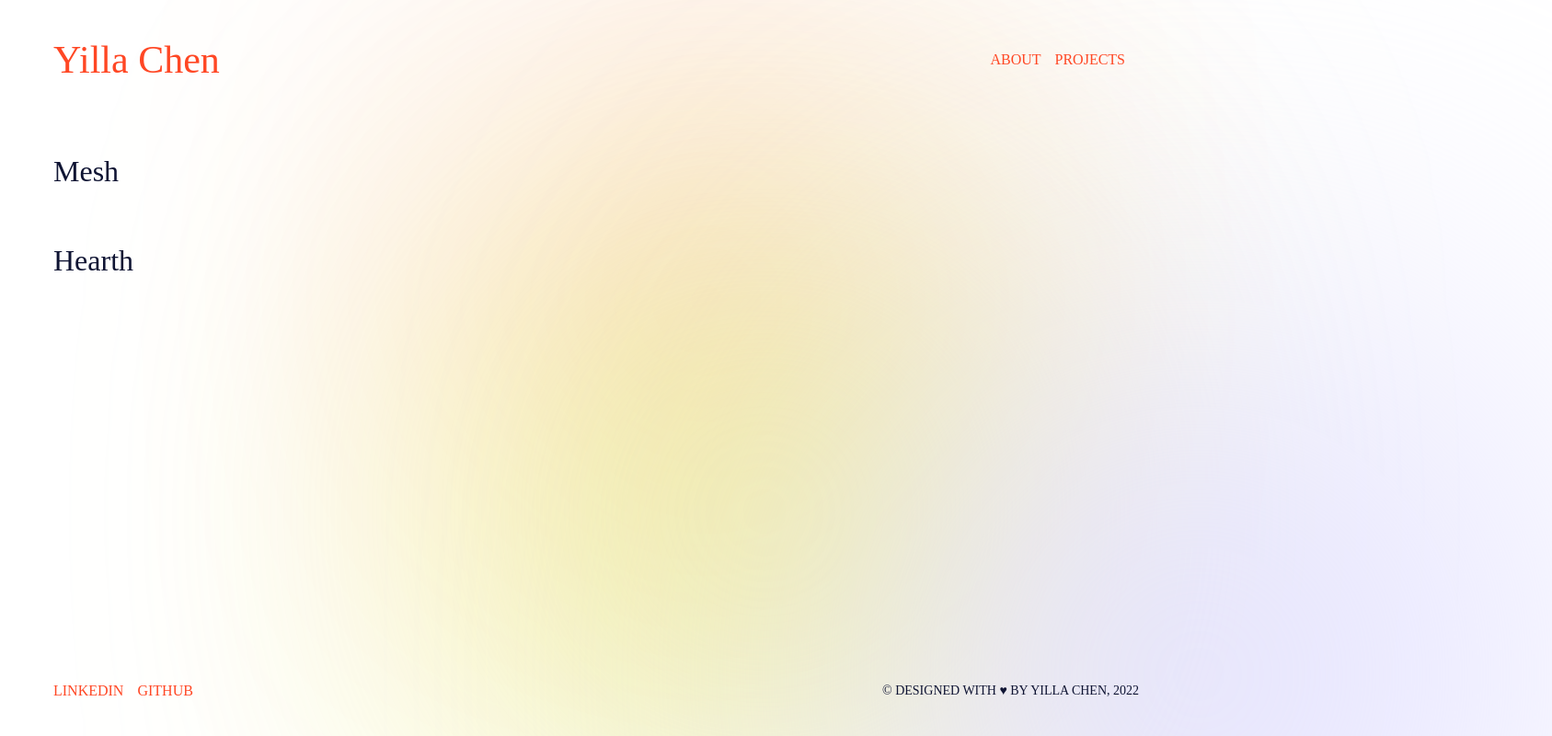
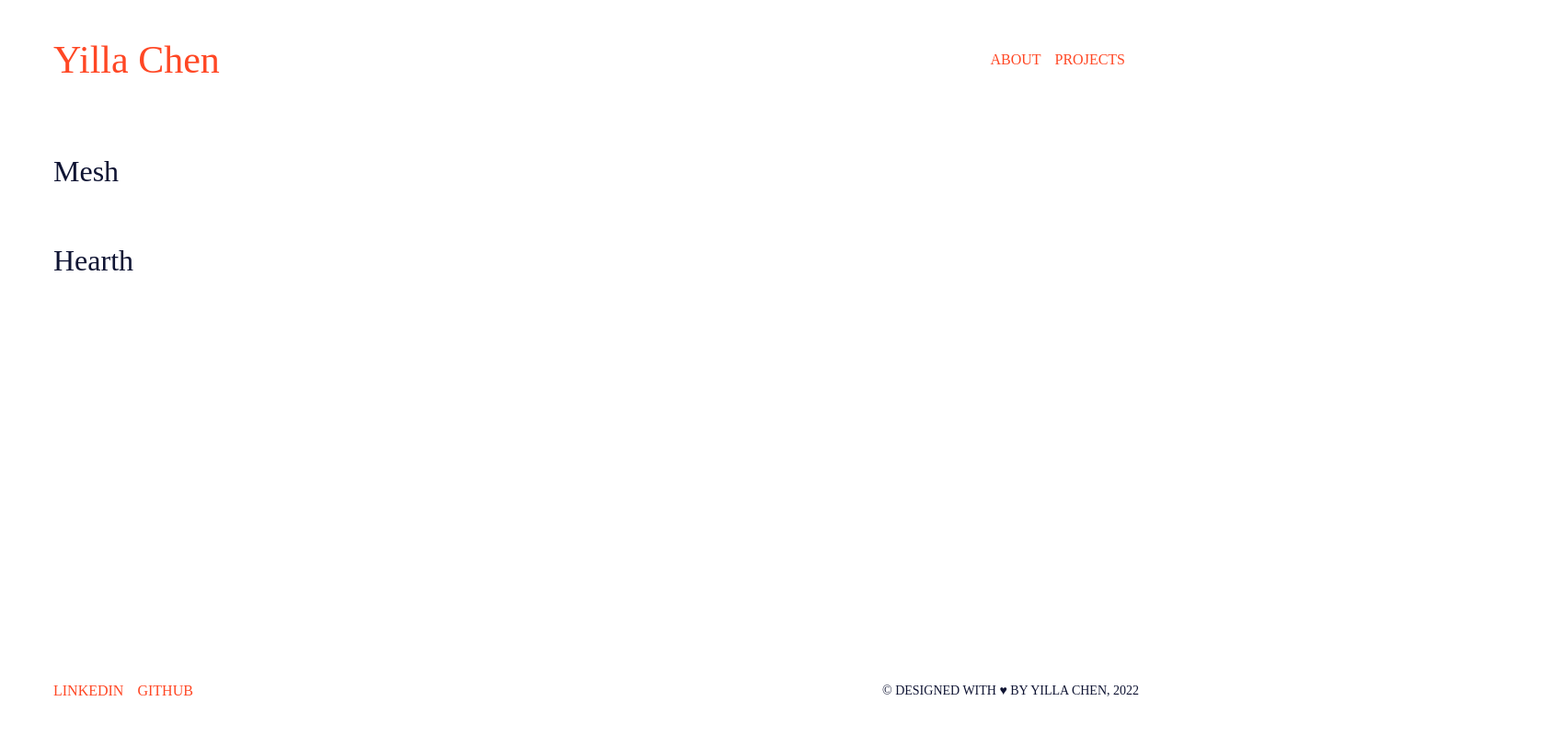
Before and after one commit to yillachen/portfolio, a React (Create React App) app: page / in a window 1280 px wide. Shown: the top 800 px of the page at 92% size, 1687 px wide, since content can reach past the window. Built offline with nearby package versions, Linux system fonts and the light colour scheme.

Commit message:
feat: framer motion for page transitions

```diff
--- a/package.json
+++ b/package.json
@@ -4,9 +4,11 @@
   "private": true,
   "devDependencies": {
     "@types/react-router-dom": "^5.3.3",
+    "@types/react-transition-group": "^4.4.4",
     "nodemon": "^2.0.15"
   },
   "dependencies": {
+    "-": "^0.0.1",
     "@testing-library/jest-dom": "^5.16.1",
     "@testing-library/react": "^12.1.2",
     "@testing-library/user-event": "^13.5.0",
@@ -14,11 +16,13 @@
     "@types/node": "^16.11.21",
     "@types/react": "^17.0.38",
     "@types/react-dom": "^17.0.11",
-    "paper": "^0.12.15",
+    "framer-motion": "^6.2.3",
     "react": "^17.0.1",
     "react-dom": "^17.0.1",
     "react-router-dom": "^5.2.0",
     "react-scripts": "5.0.0",
+    "react-transition-group": "^4.4.2",
+    "save": "^2.4.0",
     "scrollmagic": "^2.0.8",
     "styled-components": "^5.3.3",
     "typescript": "^4.5.4",
--- a/public/index.html
+++ b/public/index.html
@@ -12,8 +12,8 @@
   </head>
   <body>
     <div id="root"></div>
-    <div class="redCircle"></div>
-    <div class="greenCircle"></div>
-    <div class="lavCircle"></div>
+    <!-- <div class="redCircle"></div> -->
+    <!-- <div class="greenCircle"></div>
+    <div class="lavCircle"></div> -->
   </body>
 </html>
--- a/src/components/About.tsx
+++ b/src/components/About.tsx
@@ -1,13 +1,21 @@
+import { motion } from "framer-motion";
 import React from "react";
 import IPage from "../interface/page";
 import { AboutFlex, Column, List, Label } from "../styles";
+import { fadeTransition, pageVariant } from "../config/transition";
 
 const About: React.FunctionComponent<IPage> = (props) => {
   return (
-    <>
+    <motion.div
+      animate="in"
+      initial="out"
+      exit="out"
+      variants={pageVariant}
+      transition={fadeTransition}
+    >
       <h2>
         <span style={{ fontStyle: "italic" }}>Nice to e-meet you!</span> My name
-        is Yilla and I'm a motivated, forward-thinking
+        is Yilla and I'm a motivated, forward-thinking{" "}
         <span style={{ fontStyle: "italic" }}>Full Stack Engineer</span>, born
         and raised in Brooklyn. I'm passionate about creating impactful
         intuitive applications and moderizing technology so it's accessible for
@@ -16,11 +24,12 @@ const About: React.FunctionComponent<IPage> = (props) => {
       <h3>
         Before coding, I was a Marketing Manager, focusing on skincare and SaaS.
         I also love skin science — I'm a licensed esthetician, too — and DIY
-        home projects. Currently, I mentor
+        home projects. Currently, I mentor{" "}
         <a href="https://fullstackacademy.com" target="_blank" rel="noreferrer">
           Fullstack Academy
-        </a>
-        students, focusing on the PERN stack (PostgreSQL, Express.js, React, Node.js) and DS&A.
+        </a>{" "}
+        students, focusing on the PERN stack (PostgreSQL, Express.js, React,
+        Node.js) and DS&A.
       </h3>
 
       <AboutFlex>
@@ -64,7 +73,7 @@ const About: React.FunctionComponent<IPage> = (props) => {
           </List>
         </Column>
       </AboutFlex>
-    </>
+    </motion.div>
   );
 };
 
--- a/src/components/Footer.tsx
+++ b/src/components/Footer.tsx
@@ -1,9 +1,19 @@
+import { AnimatePresence, motion } from "framer-motion";
 import React from "react";
 import IPage from "../interface/page";
 import { BottomBar, BottomLinks, Nav } from "../styles";
+import { bSpringTransition, bSpringVariant } from "../config/transition";
 
 const Footer: React.FunctionComponent<IPage> = (props) => {
   return (
+    <motion.div
+      animate="in"
+      initial="out"
+      exit="out"
+      variants={bSpringVariant}
+      transition={bSpringTransition}
+    >
+      <AnimatePresence exitBeforeEnter>
         <BottomBar>
           <BottomLinks>
             <Nav>
@@ -29,6 +39,8 @@ const Footer: React.FunctionComponent<IPage> = (props) => {
           </BottomLinks>
           &copy; Designed with &hearts; by Yilla Chen, 2022
         </BottomBar>
+      </AnimatePresence>
+    </motion.div>
   );
 };
 
--- a/src/components/Navbar.tsx
+++ b/src/components/Navbar.tsx
@@ -1,5 +1,7 @@
+import { AnimatePresence, motion } from "framer-motion";
 import React from "react";
 import { Link, NavLink } from "react-router-dom";
+import { springTransition, springVariant } from "../config/transition";
 import IPage from "../interface/page";
 import { Header, Column, Nav } from "../styles";
 
@@ -12,6 +14,14 @@ const Navbar: React.FunctionComponent<IPage> = (props) => {
   };
 
   return (
+    <motion.div
+      animate="in"
+      initial="out"
+      exit="out"
+      variants={springVariant}
+      transition={springTransition}
+    >
+      <AnimatePresence exitBeforeEnter>
         <Header>
           <Link to="/">
             <h1>Yilla Chen</h1>
@@ -29,6 +39,8 @@ const Navbar: React.FunctionComponent<IPage> = (props) => {
             </Nav>
           </Column>
         </Header>
+      </AnimatePresence>
+    </motion.div>
   );
 };
 
--- a/src/components/Projects.tsx
+++ b/src/components/Projects.tsx
@@ -3,12 +3,21 @@ import IPage from "../interface/page";
 import { ProjectMain } from "../styles";
 import Mesh from "./projects/mesh";
 import Hearth from "./projects/hearth";
+import { motion } from "framer-motion";
+import { fadeTransition, pageVariant } from "../config/transition";
 
 const Projects: React.FunctionComponent<IPage> = (props) => {
   const [showMesh, setMesh] = useState(false);
   const [showHearth, setHearth] = useState(false);
 
   return (
+    <motion.div
+      animate="in"
+      initial="out"
+      exit="out"
+      variants={pageVariant}
+      transition={fadeTransition}
+    >
       <ProjectMain>
         {!showMesh ? (
           <div
@@ -46,6 +55,7 @@ const Projects: React.FunctionComponent<IPage> = (props) => {
           </div>
         )}
       </ProjectMain>
+    </motion.div>
   );
 };
 
--- a/src/components/Routes.tsx
+++ b/src/components/Routes.tsx
@@ -9,12 +9,22 @@ import routes from "../config/routes";
 import Navbar from "./Navbar";
 import Footer from "./Footer";
 import { Body } from "../styles";
+import { AnimatePresence, motion } from "framer-motion";
+import { fadeTransition, pageVariant } from "../config/transition";
 
 const Routes: React.FunctionComponent<{}> = (props) => {
   return (
     <BrowserRouter>
       <Navbar name={"Navbar"} />
+      <motion.div
+        animate="in"
+        initial="out"
+        exit="out"
+        variants={pageVariant}
+        transition={fadeTransition}
+      >
         <Body>
+          <AnimatePresence exitBeforeEnter>
             <Switch>
               {routes.map((route, index) => {
                 return (
@@ -33,7 +43,9 @@ const Routes: React.FunctionComponent<{}> = (props) => {
                 );
               })}
             </Switch>
+          </AnimatePresence>
         </Body>
+      </motion.div>
       <Footer name={"Footer"} />
     </BrowserRouter>
   );
--- a/src/components/loading/Loading.tsx
+++ b/src/components/loading/Loading.tsx
@@ -1,5 +1,4 @@
 import React from "react";
-import { Path, view } from "paper";
 
 function Loading() {
   // var path = new Path.Circle({
--- /dev/null
+++ b/src/config/transition.tsx
@@ -0,0 +1,48 @@
+const pageVariant = {
+  in: {
+    opacity: 1
+  },
+  out: {
+    opacity: 0
+  },
+};
+
+const fadeTransition = {
+  duration: 0.75
+};
+
+const springVariant = {
+  in: {
+    opacity: 1,
+    y: 0
+  },
+  out: {
+    opacity: 0,
+    y: '-100vH'
+  },
+};
+
+const springTransition = {
+  duration: 0.25,
+  type: 'spring',
+  stiffness: 40
+};
+
+const bSpringVariant = {
+  in: {
+    opacity: 1,
+    y: 0
+  },
+  out: {
+    opacity: 0,
+    y: '100vH'
+  },
+};
+
+const bSpringTransition = {
+  duration: 0.25,
+  type: 'spring',
+  stiffness: 40
+};
+
+export { pageVariant, fadeTransition, springTransition, springVariant, bSpringTransition, bSpringVariant };
```
Lines whose indentation alone changed are shown as unchanged.
